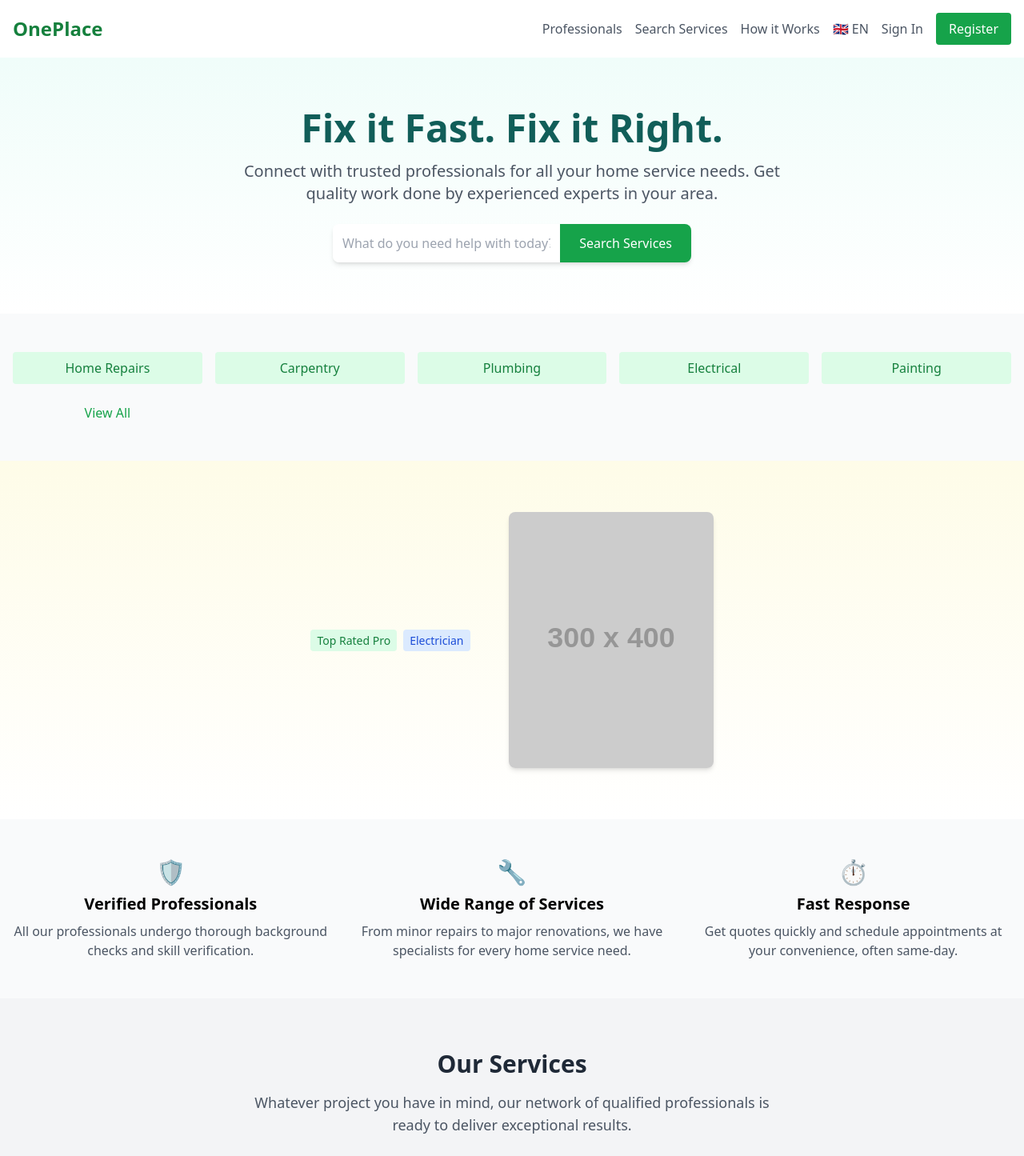
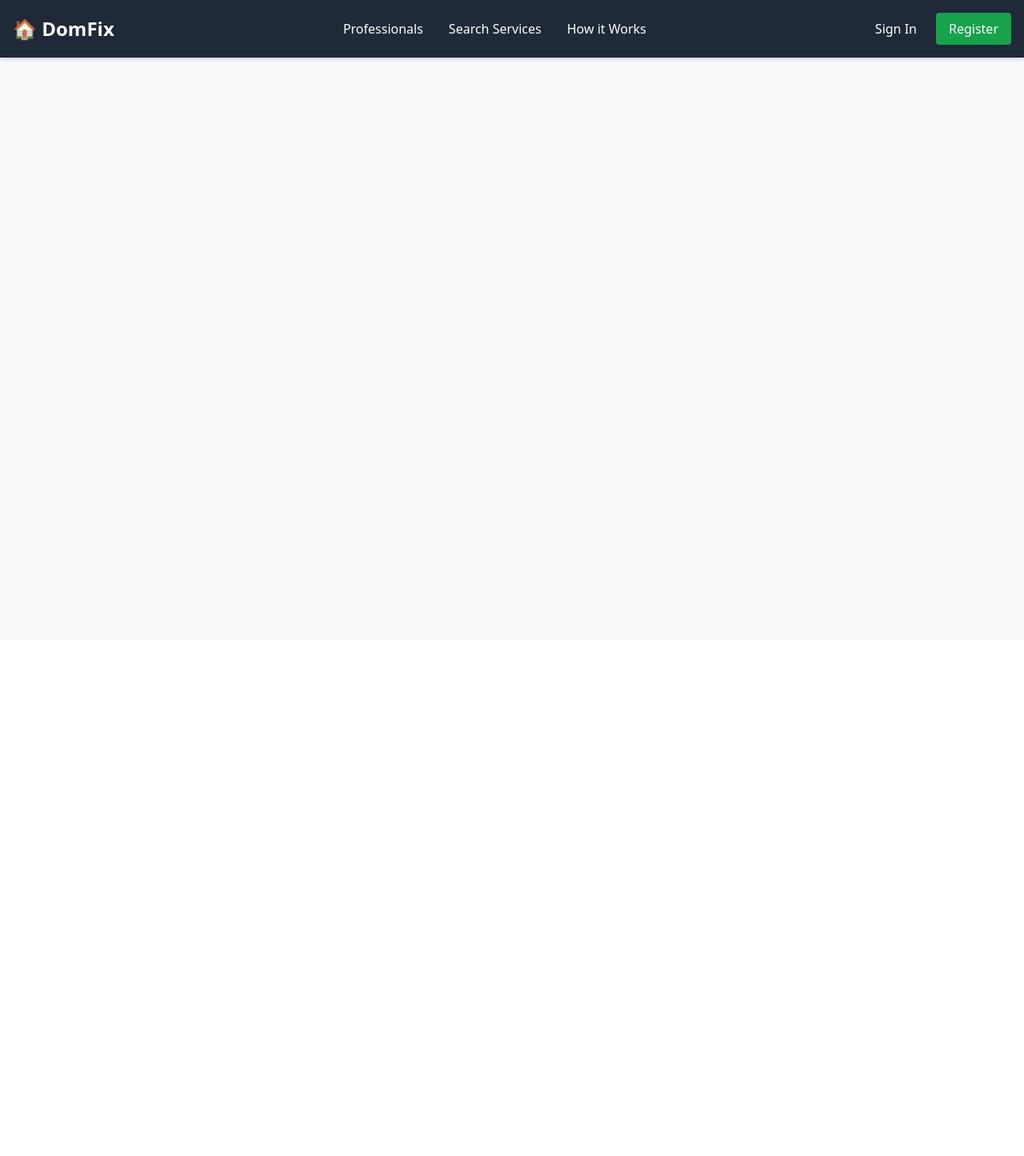
Before and after one commit to lavisekcz/oneplace-mvp, a Next.js app: page / in a window 1280 px wide. Shown: the top 1445 px of the page at 80% size. After the commit the page ends 800 px from the top, so only its background shows below. Built offline with nearby package versions, Linux system fonts and the light colour scheme.

Commit message:
Update page.tsx

```diff
--- a/app/page.tsx
+++ b/app/page.tsx
@@ -26,16 +26,36 @@ export default function HomePage() {
 
   return (
     <div className="min-h-screen bg-gray-50 font-sans">
-      {/* Navigace */}
-      <nav className="bg-white p-4 shadow-md">
-        <div className="max-w-7xl mx-auto flex justify-between items-center">
+      {/* Navigace - Desktop */}
+      <nav className="bg-gray-800 text-white sticky top-0 z-10 shadow-md">
+        <div className="max-w-7xl mx-auto flex justify-between items-center p-4">
           <div className="flex items-center space-x-4">
-            <span className="text-2xl font-bold text-green-700">OnePlace</span>
+            <span className="text-2xl font-bold">🏠 DomFix</span> {/* Placeholder pro logo, nahraď <img src="/logo.png" alt="Logo" className="h-8" /> */}
           </div>
-          <div className="md:hidden">
+          <div className="hidden md:flex items-center space-x-8">
+            <div className="relative group">
+              <Link href="#professionals" className="hover:text-gray-300">Professionals</Link>
+              <div className="absolute hidden group-hover:block bg-gray-700 text-white p-2 rounded mt-2 w-48">
+                <Link href="#pro-search" className="block hover:bg-gray-600 p-1">Search Pros</Link>
+                <Link href="#pro-reviews" className="block hover:bg-gray-600 p-1">Reviews</Link>
+              </div>
+            </div>
+            <Link href="#search" className="hover:text-gray-300">Search Services</Link>
+            <Link href="#how-it-works" className="hover:text-gray-300">How it Works</Link>
+          </div>
+          <div className="hidden md:flex items-center space-x-6">
+            <button className="hover:text-gray-300">Sign In</button>
+            <button className="bg-green-600 px-4 py-2 rounded hover:bg-green-700">Register</button>
+          </div>
+        </div>
+      </nav>
+
+      {/* Hamburger menu pro mobil (zůstává stejné, aktivní < 768px) */}
+      <div className="md:hidden p-4 flex justify-between items-center bg-gray-800">
+        <span className="text-white text-2xl font-bold">🏠 DomFix</span>
         <button
           onClick={() => setIsMenuOpen(!isMenuOpen)}
-              className="text-gray-600 focus:outline-none"
+          className="text-white focus:outline-none"
           aria-label="Toggle menu"
         >
           <svg className="w-6 h-6" fill="none" stroke="currentColor" viewBox="0 0 24 24" xmlns="http://www.w3.org/2000/svg">
@@ -43,113 +63,19 @@ export default function HomePage() {
           </svg>
         </button>
       </div>
-          <div className="hidden md:flex items-center space-x-4">
-            <Link href="#professionals" className="text-gray-600 hover:text-gray-900">Professionals</Link>
-            <Link href="#search" className="text-gray-600 hover:text-gray-900">Search Services</Link>
-            <Link href="#how-it-works" className="text-gray-600 hover:text-gray-900">How it Works</Link>
-            <span className="text-gray-600">🇬🇧 EN</span>
-            <button className="text-gray-600 hover:text-gray-900">Sign In</button>
-            <button className="bg-green-600 text-white px-4 py-2 rounded hover:bg-green-700">Register</button>
-          </div>
       {isMenuOpen && (
         <div className="md:hidden absolute top-16 right-4 bg-white shadow-md rounded-lg p-4 z-10 w-48">
           <Link href="#professionals" className="block text-gray-600 hover:text-gray-900 py-2" onClick={() => setIsMenuOpen(false)}>Professionals</Link>
           <Link href="#search" className="block text-gray-600 hover:text-gray-900 py-2" onClick={() => setIsMenuOpen(false)}>Search Services</Link>
           <Link href="#how-it-works" className="block text-gray-600 hover:text-gray-900 py-2" onClick={() => setIsMenuOpen(false)}>How it Works</Link>
           <div className="border-t my-2"></div>
-              <span className="block text-gray-600 py-2" onClick={() => setIsMenuOpen(false)}>🇬🇧 EN</span>
           <button className="block text-gray-600 hover:text-gray-900 py-2 w-full text-left" onClick={() => setIsMenuOpen(false)}>Sign In</button>
           <button className="bg-green-600 text-white px-4 py-2 rounded hover:bg-green-700 mt-2 w-full" onClick={() => setIsMenuOpen(false)}>Register</button>
         </div>
       )}
-        </div>
-      </nav>
 
-      {/* Hero sekce */}
-      <section className="py-16 bg-gradient-to-b from-teal-50 to-white text-center">
-        <h1 className="text-5xl font-bold text-teal-800 mb-4">Fix it Fast. Fix it Right.</h1>
-        <p className="text-xl text-gray-600 max-w-2xl mx-auto mb-6">
-          Connect with trusted professionals for all your home service needs. Get quality work done by experienced experts in your area.
-        </p>
-        <form onSubmit={handleSearch} className="max-w-md mx-auto flex items-center bg-white rounded-lg shadow-md overflow-hidden">
-          <input
-            type="text"
-            value={searchQuery}
-            onChange={(e) => setSearchQuery(e.target.value)}
-            placeholder="What do you need help with today?"
-            className="flex-grow p-3 border-none focus:outline-none"
-          />
-          <button type="submit" className="bg-green-600 text-white px-6 py-3 hover:bg-green-700">Search Services</button>
-        </form>
-        {searchResults.length > 0 && (
-          <div className="mt-4 max-w-md mx-auto bg-white rounded-lg shadow-md p-2">
-            {searchResults.map((result, index) => (
-              <div key={index} className="text-gray-700">{result}</div>
-            ))}
-          </div>
-        )}
-      </section>
-
-      {/* Kategorie */}
-      <section className="py-12 max-w-7xl mx-auto px-4">
-        <div className="grid grid-cols-2 md:grid-cols-5 gap-4">
-          <button className="bg-green-100 text-green-700 px-4 py-2 rounded hover:bg-green-200">Home Repairs</button>
-          <button className="bg-green-100 text-green-700 px-4 py-2 rounded hover:bg-green-200">Carpentry</button>
-          <button className="bg-green-100 text-green-700 px-4 py-2 rounded hover:bg-green-200">Plumbing</button>
-          <button className="bg-green-100 text-green-700 px-4 py-2 rounded hover:bg-green-200">Electrical</button>
-          <button className="bg-green-100 text-green-700 px-4 py-2 rounded hover:bg-green-200">Painting</button>
-          <Link href="#view-all" className="col-span-2 md:col-span-1 text-green-600 hover:underline text-center mt-2">View All</Link>
-        </div>
-      </section>
-
-      {/* Odborník */}
-      <section className="py-16 bg-gradient-to-b from-yellow-50 to-white flex items-center justify-center">
-        <div className="max-w-7xl mx-auto flex flex-col md:flex-row items-center text-center md:text-left">
-          <div className="md:mr-12">
-            <span className="bg-green-100 text-green-700 px-2 py-1 rounded text-sm">Top Rated Pro</span>
-            <span className="ml-2 bg-blue-100 text-blue-700 px-2 py-1 rounded text-sm">Electrician</span>
-          </div>
-          <img
-            src="https://via.placeholder.com/300x400?text=Professional+Image"
-            alt="Professional"
-            className="w-64 h-80 object-cover rounded-lg shadow-md mt-4 md:mt-0"
-          />
-        </div>
-      </section>
-
-      {/* Sekce s výhodami */}
-      <section className="py-12 max-w-7xl mx-auto px-4 grid grid-cols-1 md:grid-cols-3 gap-8 text-center">
-        <div>
-          <span className="text-3xl text-green-600">🛡️</span>
-          <h3 className="text-xl font-semibold mt-2">Verified Professionals</h3>
-          <p className="text-gray-600 mt-2">All our professionals undergo thorough background checks and skill verification.</p>
-        </div>
-        <div>
-          <span className="text-3xl text-green-600">🔧</span>
-          <h3 className="text-xl font-semibold mt-2">Wide Range of Services</h3>
-          <p className="text-gray-600 mt-2">From minor repairs to major renovations, we have specialists for every home service need.</p>
-        </div>
-        <div>
-          <span className="text-3xl text-green-600">⏱️</span>
-          <h3 className="text-xl font-semibold mt-2">Fast Response</h3>
-          <p className="text-gray-600 mt-2">Get quotes quickly and schedule appointments at your convenience, often same-day.</p>
-        </div>
-      </section>
-
-      {/* Další sekce (Our Services) */}
-      <section className="py-16 bg-gray-100 text-center">
-        <h2 className="text-3xl font-bold text-gray-800 mb-4">Our Services</h2>
-        <p className="text-lg text-gray-600 max-w-2xl mx-auto mb-6">
-          Whatever project you have in mind, our network of qualified professionals is ready to deliver exceptional results.
-        </p>
-        <div className="grid grid-cols-2 md:grid-cols-5 gap-4 max-w-2xl mx-auto">
-          <span className="text-2xl text-green-600">🏠</span>
-          <span className="text-2xl text-green-600">🔨</span>
-          <span className="text-2xl text-green-600">🔧</span>
-          <span className="text-2xl text-green-600">⚡</span>
-          <span className="text-2xl text-green-600">🎨</span>
-        </div>
-      </section>
+      {/* Zbytek stránky (Hero sekce, Kategorie, atd.) zůstává stejný – doplním podle tvé struktury */}
+      {/* ... (zde by pokračoval zbytek původního kódu) ... */}
     </div>
   );
 }
```
Lines whose indentation alone changed are shown as unchanged.
